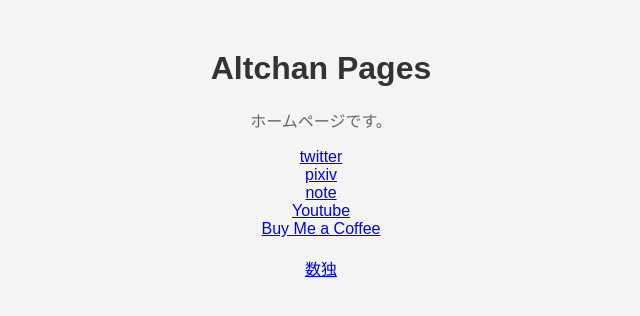
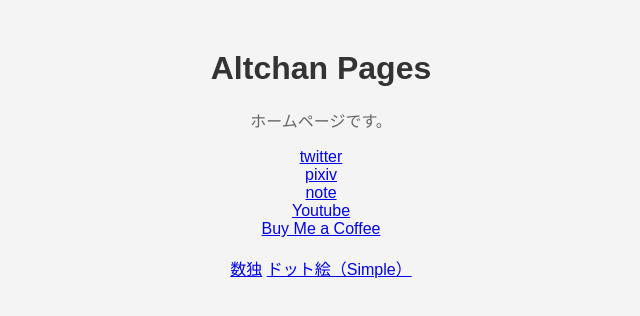
Before and after one commit to TomTomYoung/altchan-pages, a plain HTML site: page index.html in a window 1280 px wide. Shown: the whole page, without its empty margins (319-959 px from the left). Drawn offline with Linux system fonts and the light colour scheme.

Commit message:
simple dot

```diff
--- a/index.html
+++ b/index.html
@@ -30,6 +30,7 @@
     <a href="https://buymeacoffee.com/altchan" target="_blank" rel="noopener noreferrer">Buy Me a Coffee</a><br>
     <br>
     <a href="https://tomtomyoung.github.io/suudoku/" target="_blank" rel="noopener noreferrer">数独</a>
+    <a href="https://tomtomyoung.github.io/SimpleDotEditor/" target="_blank" rel="noopener noreferrer">ドット絵（Simple）</a>
 
 
 </body>
```
